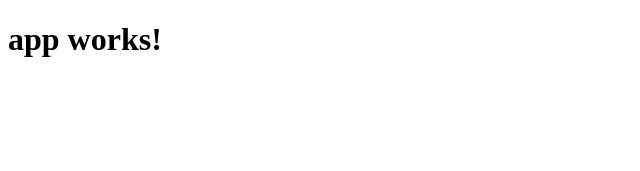
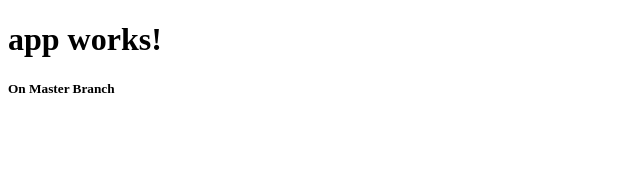
Before and after one commit to johnathanlund/Test-App, an Angular app: page / in a window 1280 px wide. Shown: the top 171 px of the page, without its empty margins (0-640 px from the left). Built offline with nearby package versions, Linux system fonts and the light colour scheme.

Commit message:
Initial commit for master.

```diff
--- a/src/app/app.component.html
+++ b/src/app/app.component.html
@@ -1,3 +1,5 @@
 <h1>
   {{title}}
 </h1>
+
+<h5>On Master Branch</h5>
```
